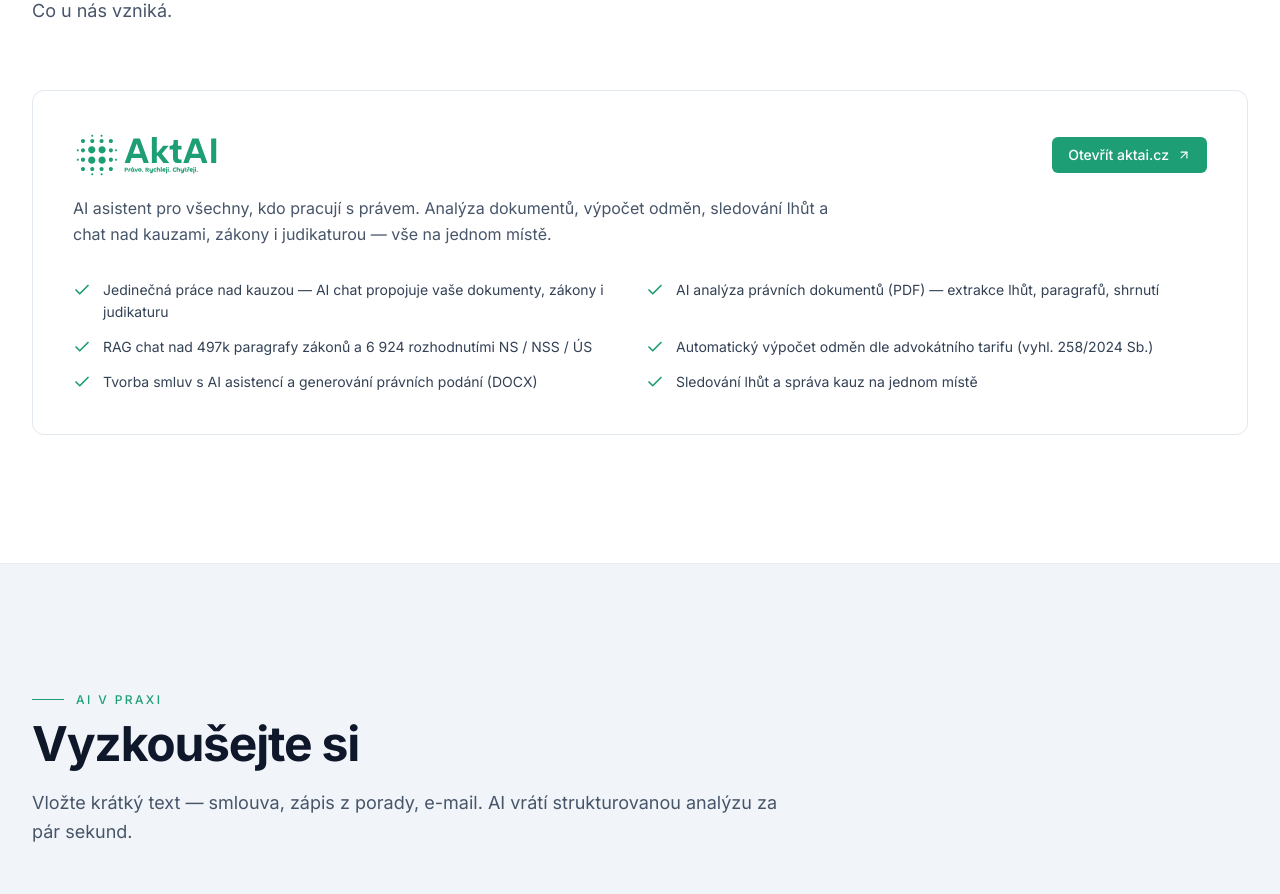
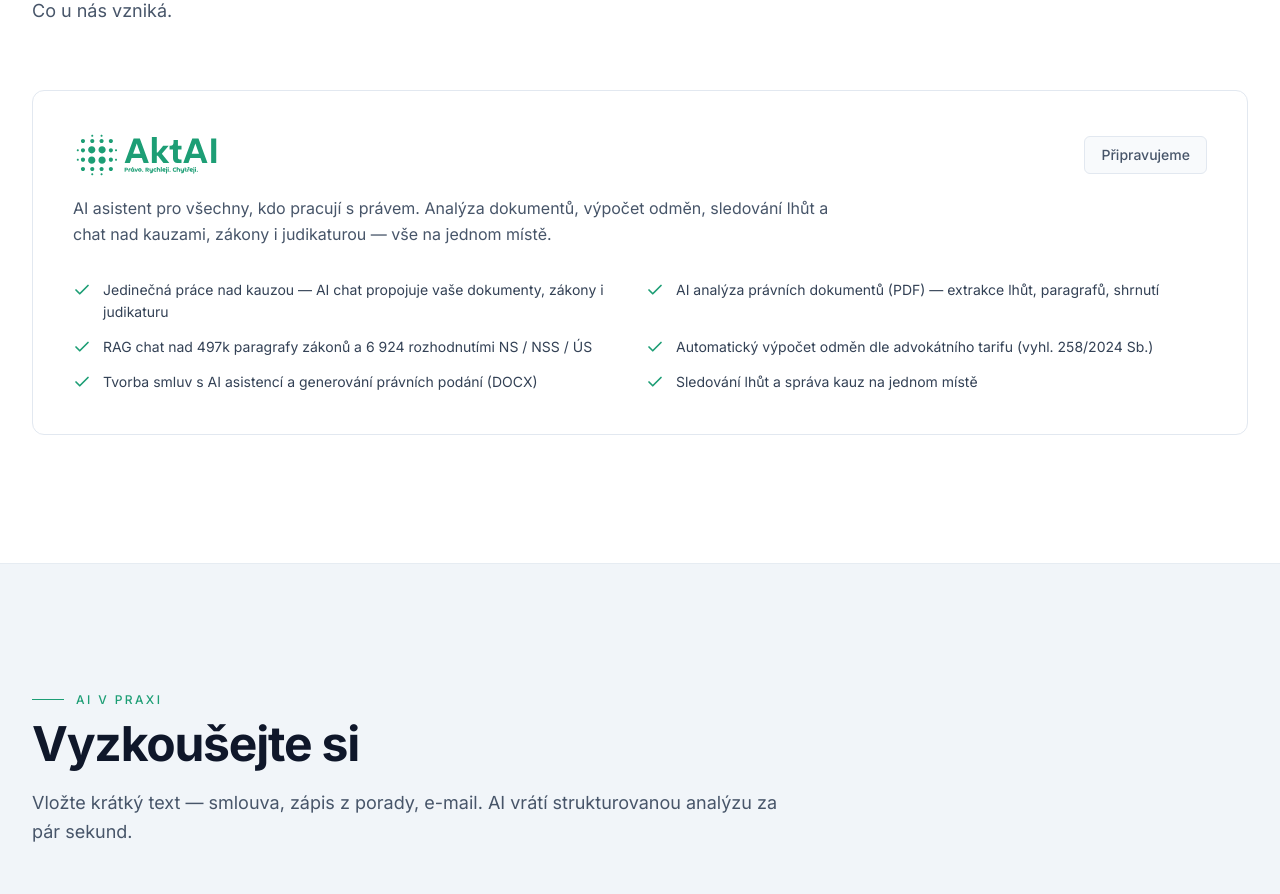
Before and after one commit to duzidavid/duzi-tech, a Next.js app: page / in a window 1280 px wide. Shown: the part 1740-2634 px from the top of the page. Built offline with nearby package versions, Linux system fonts and the light colour scheme; no server answers.

Commit message:
tweak: replace AktAI link with 'Připravujeme' badge

```diff
--- a/components/Products.tsx
+++ b/components/Products.tsx
@@ -39,28 +39,9 @@ export function Products() {
               priority={false}
               className="h-10 w-auto sm:h-12"
             />
-            <a
-              href="https://aktai.cz"
-              target="_blank"
-              rel="noopener noreferrer"
-              className="inline-flex items-center gap-2 self-start rounded-md bg-brand px-4 py-2 text-sm font-medium text-white transition hover:bg-brand/90 sm:self-auto"
-            >
-              Otevřít aktai.cz
-              <svg
-                width="14"
-                height="14"
-                viewBox="0 0 24 24"
-                fill="none"
-                stroke="currentColor"
-                strokeWidth="2"
-                strokeLinecap="round"
-                strokeLinejoin="round"
-                aria-hidden="true"
-              >
-                <path d="M7 17 17 7" />
-                <path d="M7 7h10v10" />
-              </svg>
-            </a>
+            <span className="inline-flex items-center self-start rounded-md border border-slate-200 bg-slate-50 px-4 py-2 text-sm font-medium text-slate-600 sm:self-auto dark:border-slate-700 dark:bg-slate-800 dark:text-slate-300">
+              Připravujeme
+            </span>
           </div>
 
           <p className="mt-4 max-w-3xl text-base leading-relaxed text-slate-600 dark:text-slate-300">
```
